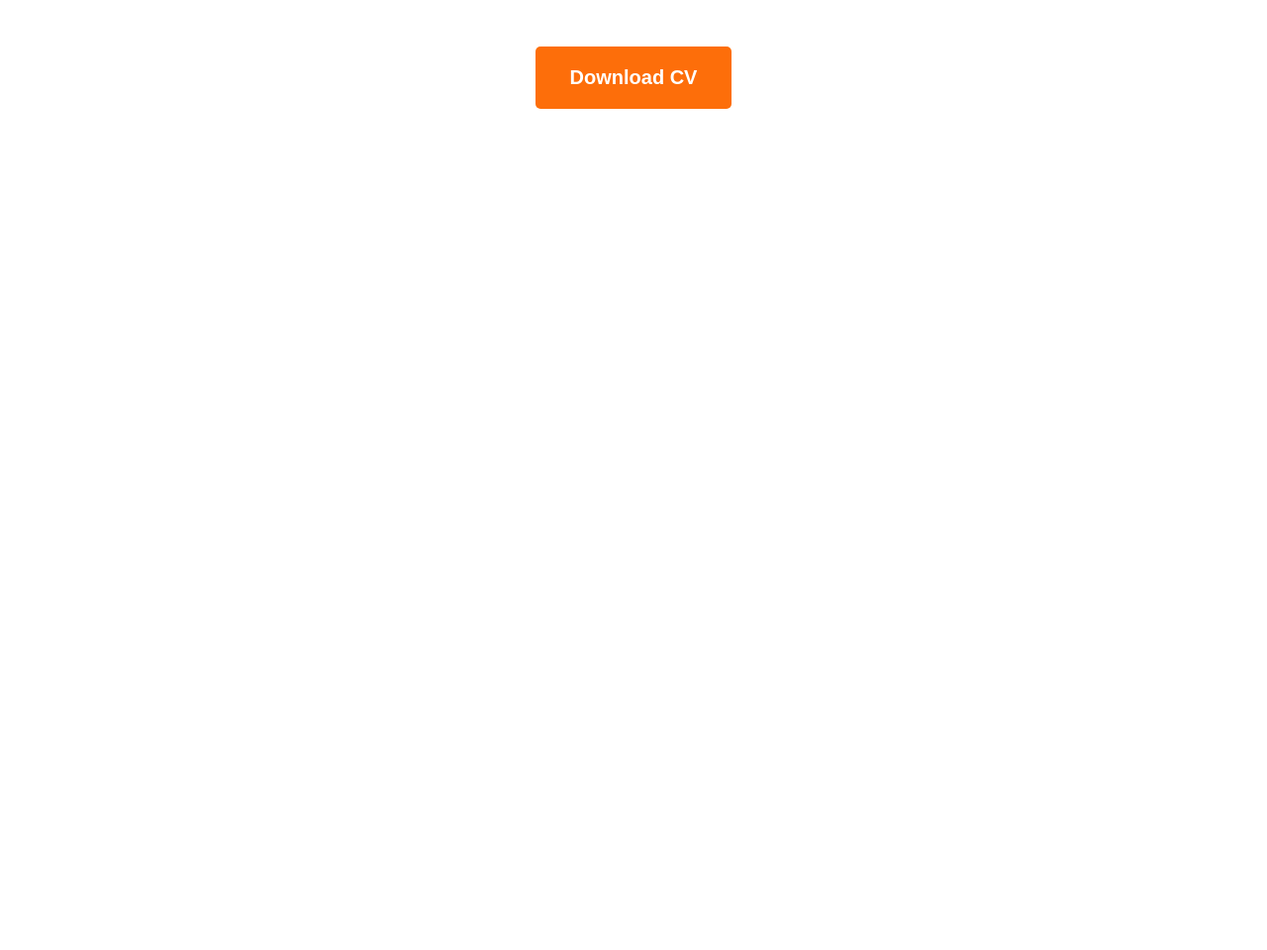
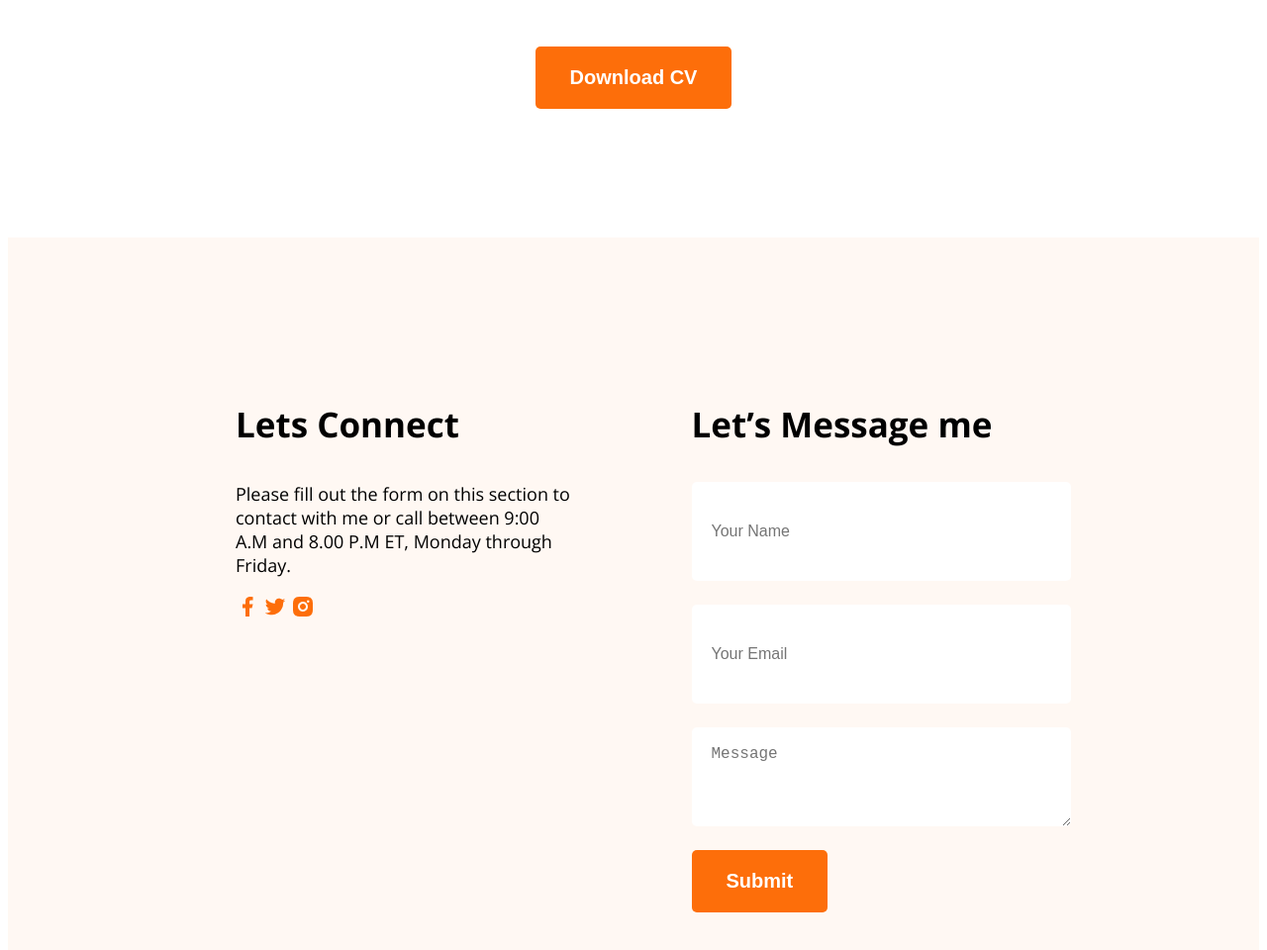
Before and after one commit to FarabyKhan/web-dev-portfolio, a plain HTML site: page index.html in a window 1280 px wide. Shown: the part 3216-4176 px from the top of the page at 99% size. Before the commit the page ends 3456 px from the top, so only its background shows below. Drawn offline with nearby package versions, Linux system fonts and the light colour scheme; a web font is replaced by a local one.

Commit message:
add footer section

```diff
--- a/index.html
+++ b/index.html
@@ -137,7 +137,25 @@
             </div>
         </section>
     </main>
-    <footer>
+    <footer class="secondary-bg">
+        <div class="footer-column">
+            <h3 class="footer-title">Lets Connect</h3>
+            <p>Please fill out the form on this section to contact with me or call between 9:00 A.M and 8.00 P.M ET, Monday through Friday.</p>
+            <div>
+                <a href=""><img src="images/icons/facebook.png" alt=""></a>
+                <a href=""><img src="images/icons/twitter.png" alt=""></a>
+                <a href=""><img src="images/icons/insta.png" alt=""></a>
+            </div>
+        </div>
+        <div class="footer-column">
+            <h3 class="footer-title">Let’s Message me</h3>
+            <form action="">
+                <input type="text" name="" id="" placeholder="Your Name">
+                <input type="email" name="" id="" placeholder="Your Email">
+                <textarea name="" id="" cols="30" rows="60" placeholder="Message"></textarea>
+                <input class="btn-primary" type="submit" value="Submit">
+            </form>
+        </div>
 
     </footer>
 </body>
--- a/styles/portfolio.css
+++ b/styles/portfolio.css
@@ -18,6 +18,9 @@ nav{
     align-items: center;
     justify-content:space-between ;
     margin: 50px 200px;
+}
+.dark-1{
+    text-decoration: none;
 }
 /* shared style */
 .text-center{
@@ -167,3 +170,28 @@ font-size: 16px;
 .resume-download-cv{
     margin-top: 50px;
 }
+/* footer styles */
+
+footer{
+    padding: 130px 230px;
+     display: flex;
+     gap: 117px;
+}
+.footer-title{
+    font-size: 35px;
+    font-weight: bold;
+}
+.footer-column{
+ width: 50%;
+}
+footer input[type="text"], footer input[type="email"], footer textarea{
+    height: 64px;
+    border-radius: 5px;
+    background-color: white;
+    display: block;
+    width: 100%;
+    padding: 18px  20px;
+    margin-bottom: 24px;
+    border:none;
+    font-size: 16px;
+}
```
